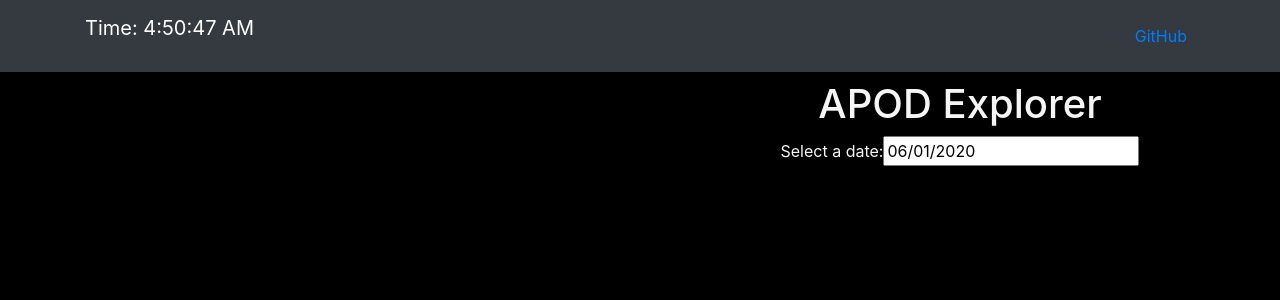
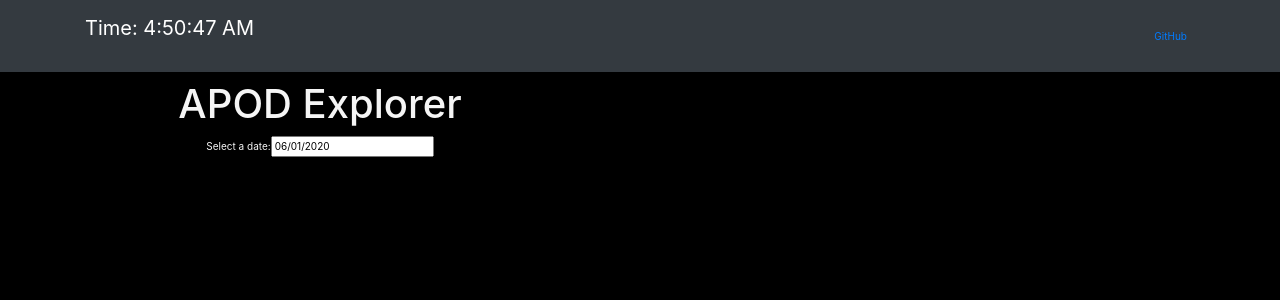
Before and after one commit to jaime385/MERN, a React (Create React App) app in the folder client/: page / in a window 1280 px wide. Shown: the top 300 px of the page. Built offline with nearby package versions, Linux system fonts and the light colour scheme.

Commit message:
Improving the site in small devices.

```diff
--- a/client/public/index.html
+++ b/client/public/index.html
@@ -13,20 +13,11 @@
       user's mobile device or desktop. See https://developers.google.com/web/fundamentals/web-app-manifest/
     -->
   <link rel="manifest" href="%PUBLIC_URL%/manifest.json" />
-  <!--
-      Notice the use of %PUBLIC_URL% in the tags above.
-      It will be replaced with the URL of the `public` folder during the build.
-      Only files inside the `public` folder can be referenced from the HTML.
-
-      Unlike "/favicon.ico" or "favicon.ico", "%PUBLIC_URL%/favicon.ico" will
-      work correctly both with client-side routing and a non-root public URL.
-      Learn how to configure a non-root public URL by running `npm run build`.
-    -->
   <title>APOD Explorer on Heroku *-*</title>
 </head>
 
 <body>
-  <noscript>You need to enable JavaScript to run this app.</noscript>
+  <noscript>Build the projecto to generate the javascript code.</noscript>
   <div id="root"></div>
 </body>
 
--- a/client/src/App.css
+++ b/client/src/App.css
@@ -9,6 +9,7 @@
   height: 100%;
   display: grid;
   text-align: center;
+  font-size: 10px;
   grid-template-columns: 33% 34% 33%;
   grid-template-rows: 10% 45% 45%;
   background-color: black;
@@ -26,8 +27,8 @@
   background-repeat: no-repeat;
   background-position: center;
   display: grid;
-  grid-template-columns: 1fr;
-  grid-template-rows: 1fr;
+  grid-template-columns: 100%;
+  grid-template-rows: 100%;
 }
 
 .apodExplorerTitle {
@@ -43,8 +44,8 @@
 
 .dataFrame {
   display: grid;
-  grid-row: 1/end;
-  grid-column: 1/end;
+  grid-row: 1 / end;
+  grid-column: 1 / end;
   grid-template-columns: 1fr 1fr;
   grid-template-rows: 50% 25% 25%;
   color: whitesmoke;
@@ -52,11 +53,11 @@
 
 .calendarInput {
   grid-row: 1/2;
-  grid-column: 2/3;
+  grid-column: 1/2;
   color: whitesmoke;
 }
 
 .copyrightLocation {
-  grid-row: 3/4;
-  grid-column: 2/3;
+  grid-row: 2/3;
+  grid-column: 1/2;
 }
```
